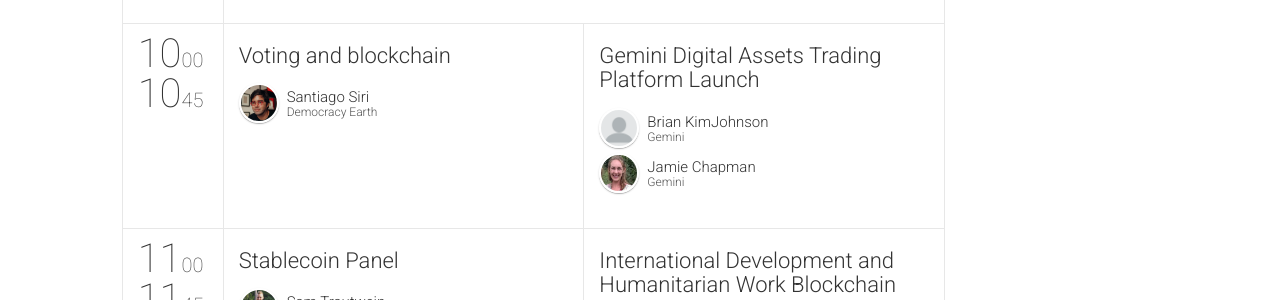
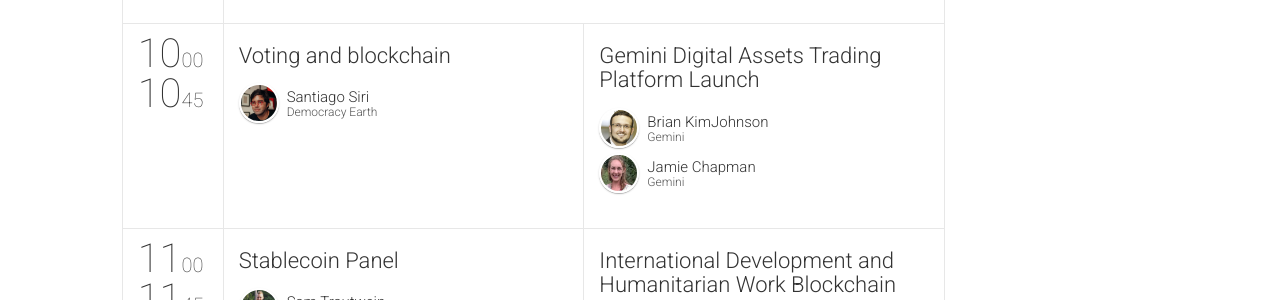
Before and after one commit to BlockchainAtColumbia/ledgerfest-2019, a Jekyll site: the page built from schedule.html, in a window 1280 px wide and 900 px high, scrolled down 539 px. Shown: the part 150-450 px from the top of the window. Built offline with Jekyll 4.4.1, drawn with Linux system fonts in a browser that asks for light colours; nearby versions of some CDN libraries; comment, search, counter and statistics services are not loaded.

Commit message:
new photo for brian

```diff
--- a/_data/speakers.yml
+++ b/_data/speakers.yml
@@ -14,7 +14,7 @@
   company: "Gemini"
   title: "Business"
   bio: "Brian KimJohnson is a software engineer at Gemini and leads the wallet software team. His team builds the software to securely store and manage digital assets on behalf of customers. Prior to Gemini, Brian served as the Director of Infrastructure at Novus Partners, where he worked to build and deliver an online portfolio analysis platform and software for institutional and private clients. He also worked as a software engineer at Audible.com with a focus on content discovery. Brian graduated from Virginia Tech with a Bachelor in Computer Science."
-  thumbnailUrl: blank-profile.png
+  thumbnailUrl: bkimjohnson.jpeg
   rockstar: false
 -
   id: 3
```
